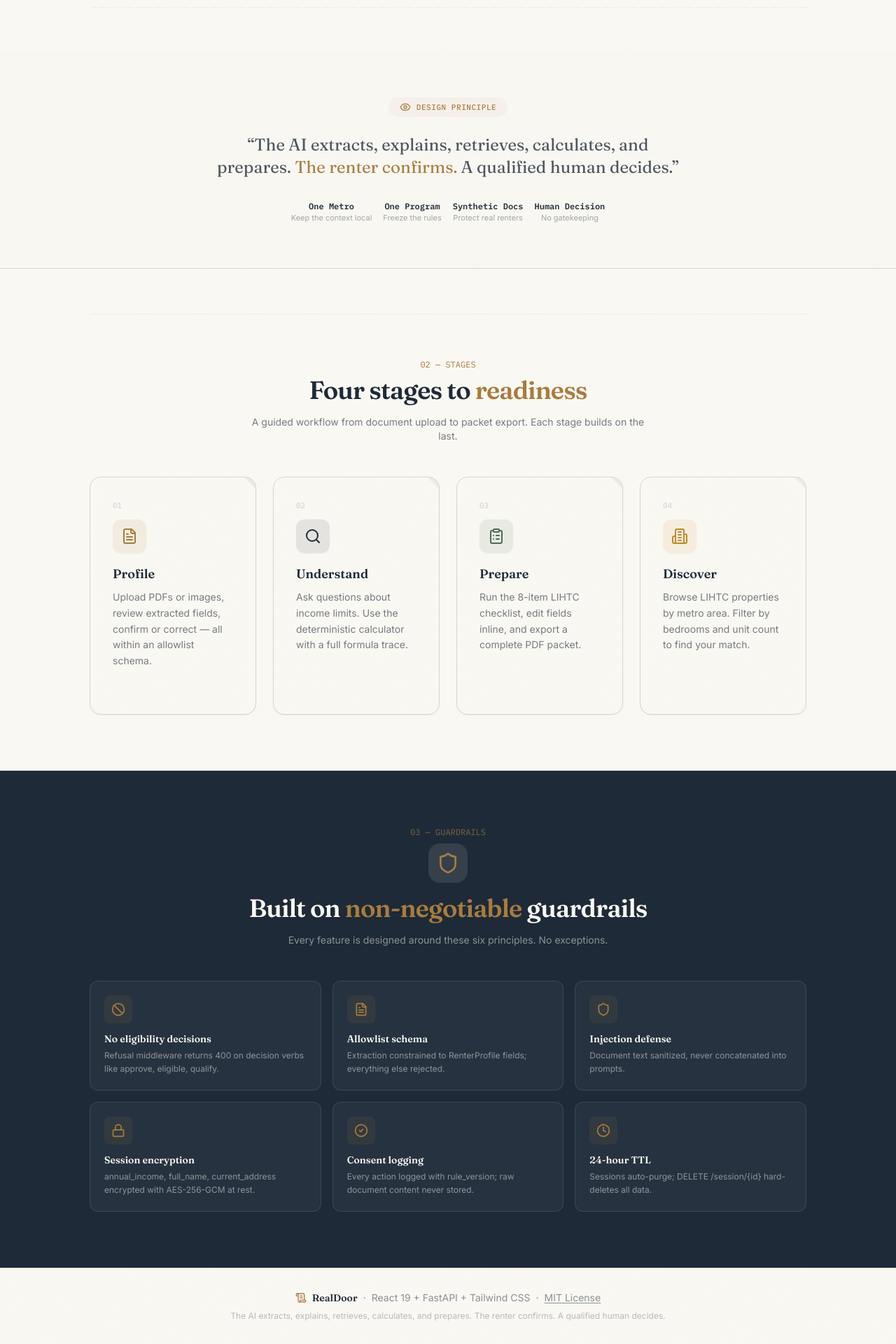
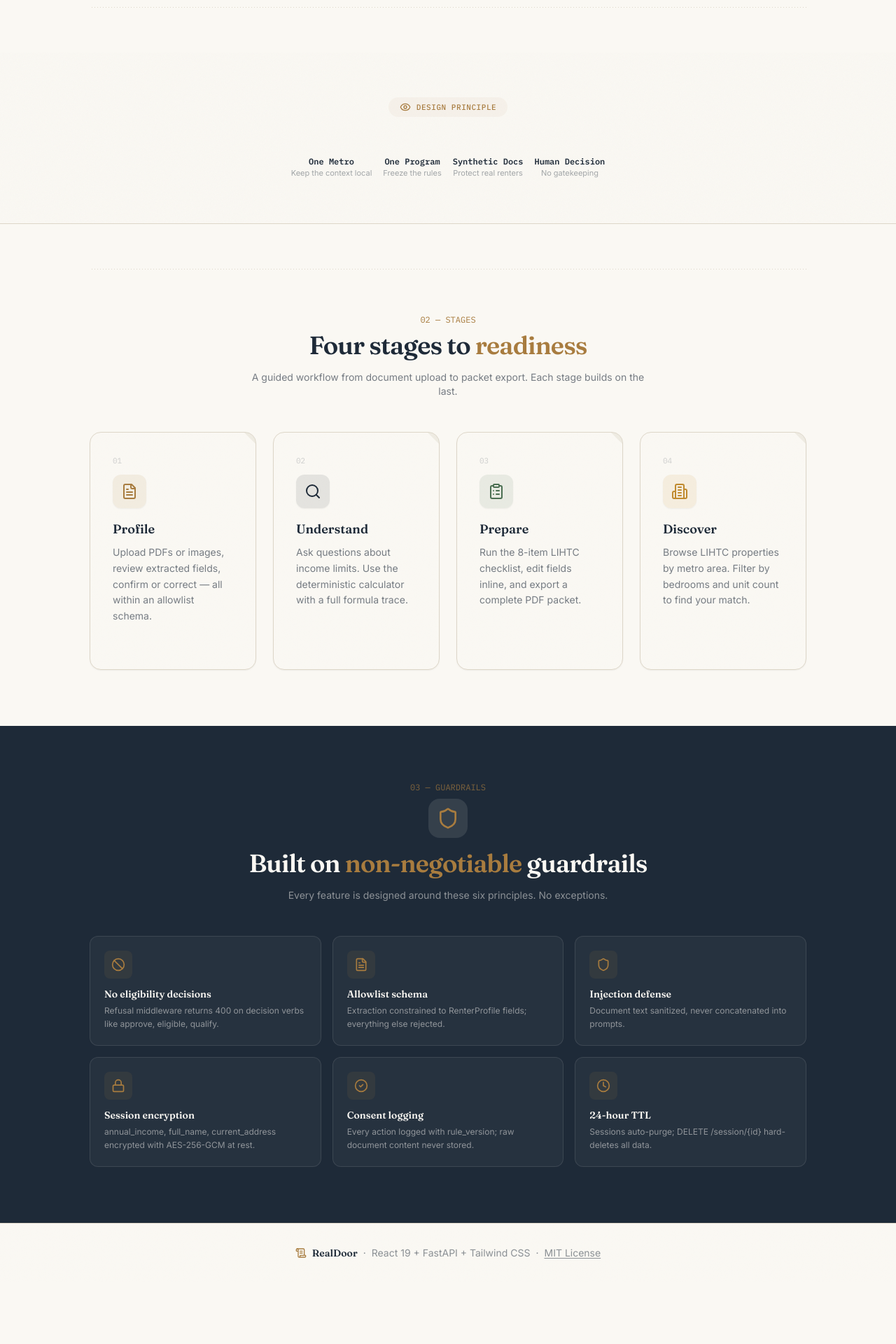
Before and after one commit to Samyra312007/RealDoor, a React (Vite) app in the folder frontend/: page /prepare in a window 1280 px wide. Shown: the part 948-2868 px from the top of the page at 70% size. After the commit the page ends 2780 px from the top, so only its background shows below. Built offline with nearby package versions, Linux system fonts and the light colour scheme.

Commit message:
Remove design principle quote from landing page; update PreparePage heading

```diff
--- a/frontend/src/components/landing/landing-page.tsx
+++ b/frontend/src/components/landing/landing-page.tsx
@@ -241,11 +241,6 @@ function DesignPrincipleSection() {
           <Eye className="mr-2 h-4 w-4 text-brass" aria-hidden="true" />
           <span className="font-mono text-2xs font-medium tracking-wider text-brass uppercase">Design Principle</span>
         </div>
-        <blockquote className="font-display text-balance text-xl leading-relaxed text-ink/80 sm:text-2xl">
-          &ldquo;The AI extracts, explains, retrieves, calculates, and prepares.{" "}
-          <span className="text-brass">The renter confirms.</span>{" "}
-          A qualified human decides.&rdquo;
-        </blockquote>
         <div className="mt-8 flex items-center justify-center gap-4">
           {[
             { label: "One Metro", desc: "Keep the context local" },
@@ -279,9 +274,6 @@ function TechFooter() {
             MIT License
           </a>
         </div>
-        <p className="mt-2 font-sans text-xs text-ink/30">
-          The AI extracts, explains, retrieves, calculates, and prepares. The renter confirms. A qualified human decides.
-        </p>
       </div>
     </footer>
   );
--- a/frontend/src/pages/PreparePage.tsx
+++ b/frontend/src/pages/PreparePage.tsx
@@ -322,7 +322,7 @@ export function PreparePage() {
   return (
     <section aria-labelledby="prepare-heading">
       <h2 id="prepare-heading" className="mb-1 font-display text-xl font-semibold text-ink">
-        Stage 03 \u2014 Prepare
+        Stage 03 <span className="text-brass">/</span> Prepare
       </h2>
       <p className="mb-6 font-sans text-sm text-ink/50">
         Review what you have, what needs updating, and what&rsquo;s missing.
```
